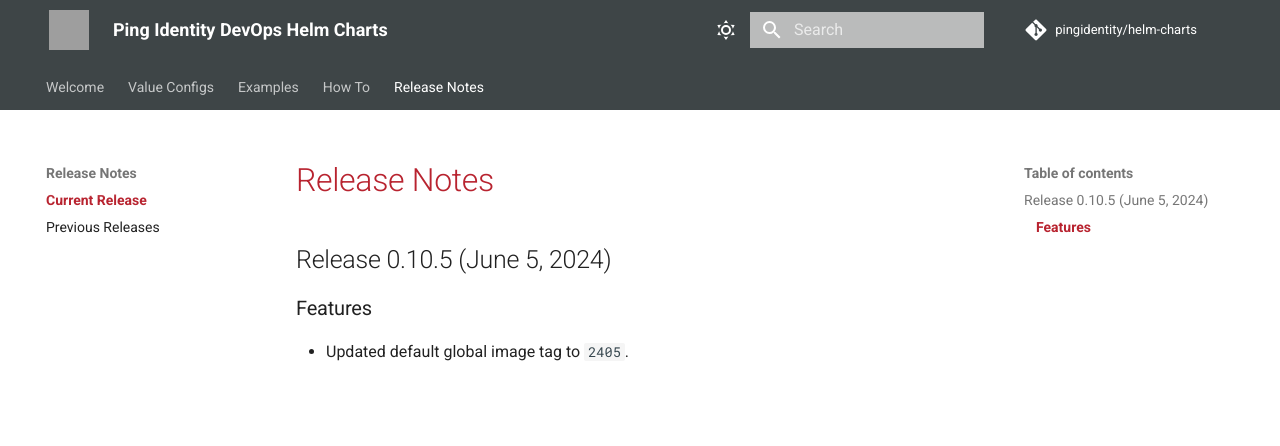
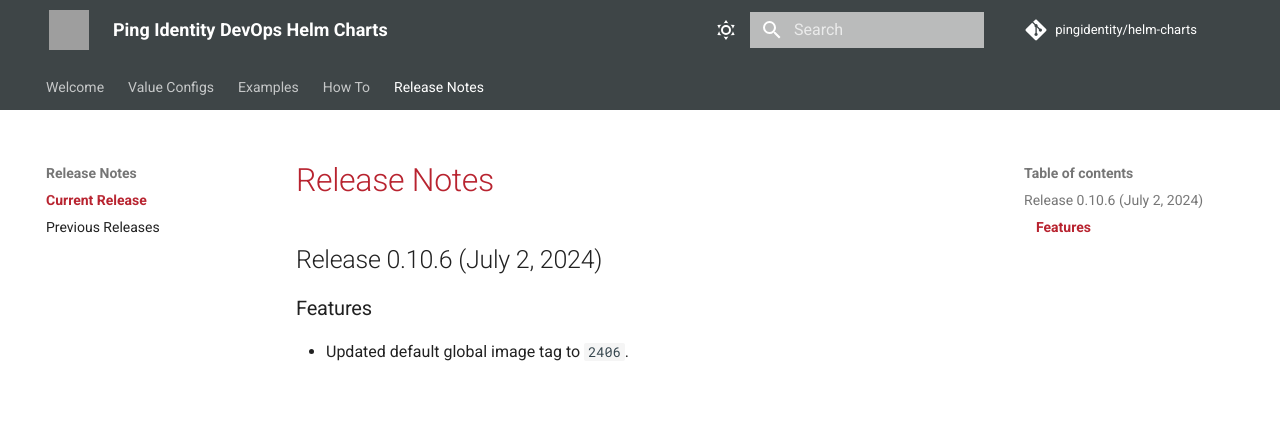
Before and after one commit to pingidentity/helm-charts, an MkDocs documentation site: the page built from docs/release-notes/currentRelease.md, in a window 1280 px wide. Shown: the top 446 px of the page. Built offline with MkDocs 1.6.1 and Material for MkDocs 9.7.7, drawn with Linux system fonts in a browser that asks for light colours; comment, search, counter and statistics services are not loaded; grey boxes are pictures that could not be loaded.

Commit message:
Release 0.10.6

```diff
--- a/docs/release-notes/currentRelease.md
+++ b/docs/release-notes/currentRelease.md
@@ -1,4 +1,4 @@
 # Release Notes
-## Release 0.10.5 (June 5, 2024)
+## Release 0.10.6 (July 2, 2024)
 ### Features ###
-  - Updated default global image tag to `2405`.
+  - Updated default global image tag to `2406`.
```
Also changed, not shown: docs/config/supported-values.md (+1 -1 lines), docs/index.yaml (+13 -1 lines), docs/release-notes/previousReleases.md (+4 -0 lines), 2 other files.
